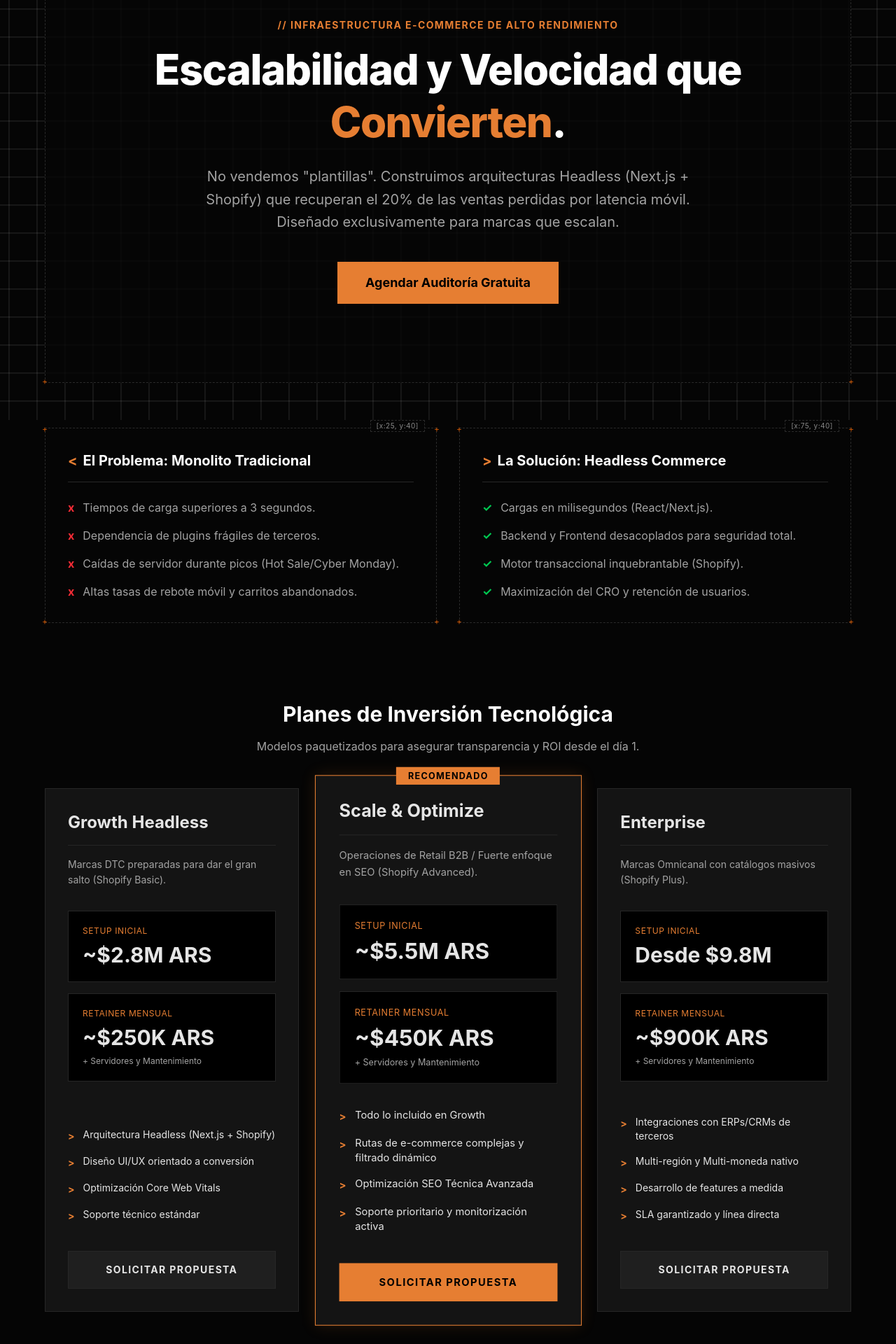
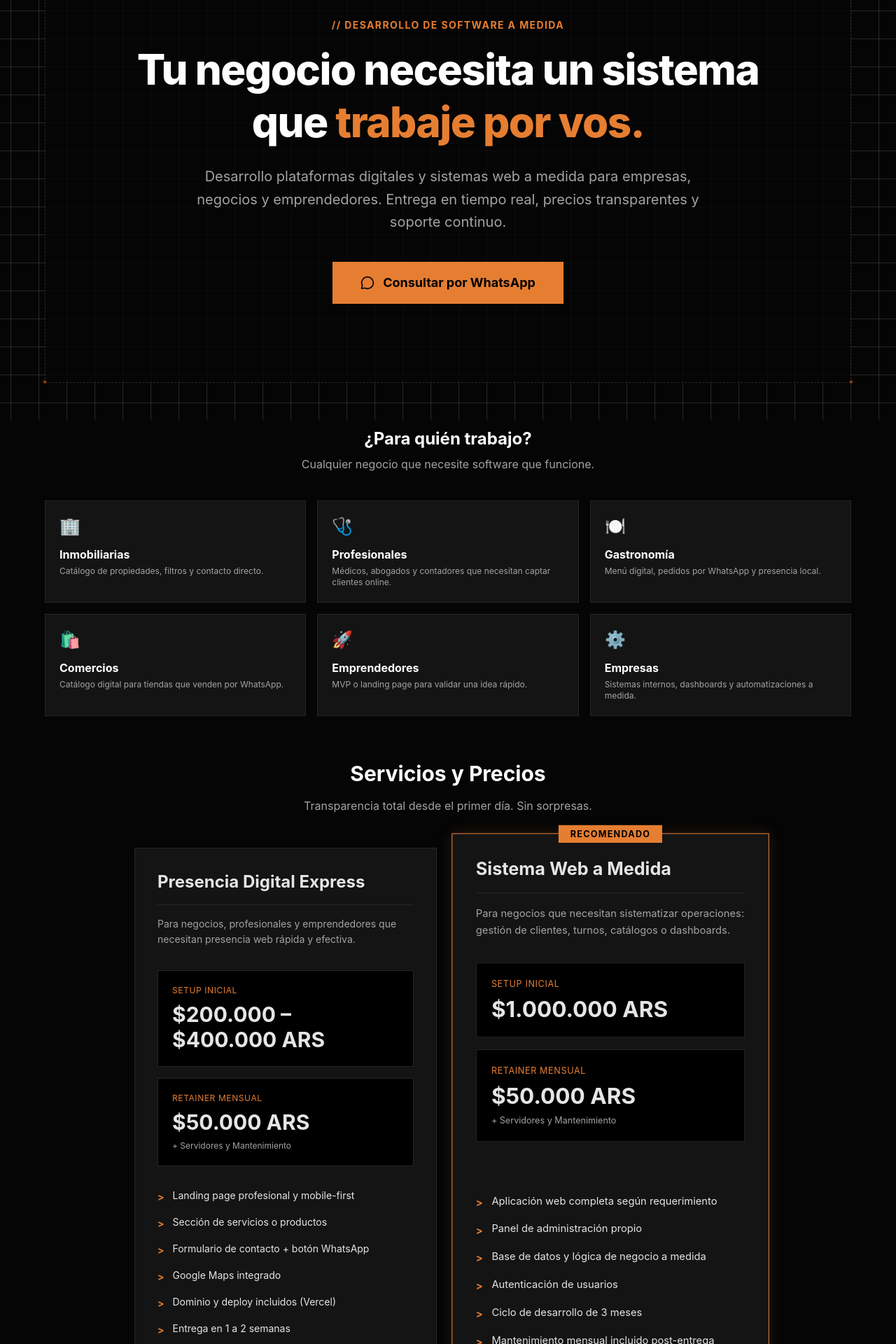
Before and after one commit to artifex94/artifex94.github.io, a React (Vite) app: page /business in a window 1280 px wide. Shown: the part 200-2120 px from the top of the page at 70% size. Built offline with nearby package versions, Linux system fonts and the light colour scheme.

Commit message:
feat: actualizar servicios, proyectos y contacto WhatsApp
- Business.tsx: reescritura completa — Servicio A (landing express) y Servicio B (sistema a medida)
- data.ts: WhatsApp agregado, 2 demos nuevos, UNER actualizada, about me client-focused
- Hero.tsx: botón WhatsApp en panel de contacto

```diff
--- a/src/Business.tsx
+++ b/src/Business.tsx
@@ -2,52 +2,56 @@ import React from 'react';
 import { motion } from 'framer-motion';
 import { BlueprintBox } from './components/BlueprintBox';
 import { PricingBox, type PricingTier } from './components/PricingBox';
+import { MessageCircle } from 'lucide-react';
+
+const WHATSAPP_URL = "https://wa.me/5493XXXXXXXXX?text=Hola%20Ramiro%2C%20quiero%20consultar%20sobre%20un%20proyecto%20web.";
 
 const pricingTiers: PricingTier[] = [
   {
-    name: "Growth Headless",
-    target: "Marcas DTC preparadas para dar el gran salto (Shopify Basic).",
-    setupPrice: "~$2.8M ARS",
-    retainerPrice: "~$250K ARS",
+    name: "Presencia Digital Express",
+    target: "Para negocios, profesionales y emprendedores que necesitan presencia web rápida y efectiva.",
+    setupPrice: "$200.000 – $400.000 ARS",
+    retainerPrice: "$50.000 ARS",
     features: [
-      "Arquitectura Headless (Next.js + Shopify)",
-      "Diseño UI/UX orientado a conversión",
-      "Optimización Core Web Vitals",
-      "Soporte técnico estándar"
-    ]
+      "Landing page profesional y mobile-first",
+      "Sección de servicios o productos",
+      "Formulario de contacto + botón WhatsApp",
+      "Google Maps integrado",
+      "Dominio y deploy incluidos (Vercel)",
+      "Entrega en 1 a 2 semanas",
+    ],
   },
   {
-    name: "Scale & Optimize",
-    target: "Operaciones de Retail B2B / Fuerte enfoque en SEO (Shopify Advanced).",
-    setupPrice: "~$5.5M ARS",
-    retainerPrice: "~$450K ARS",
+    name: "Sistema Web a Medida",
+    target: "Para negocios que necesitan sistematizar operaciones: gestión de clientes, turnos, catálogos o dashboards.",
+    setupPrice: "$1.000.000 ARS",
+    retainerPrice: "$50.000 ARS",
     features: [
-      "Todo lo incluido en Growth",
-      "Rutas de e-commerce complejas y filtrado dinámico",
-      "Optimización SEO Técnica Avanzada",
-      "Soporte prioritario y monitorización activa"
+      "Aplicación web completa según requerimiento",
+      "Panel de administración propio",
+      "Base de datos y lógica de negocio a medida",
+      "Autenticación de usuarios",
+      "Ciclo de desarrollo de 3 meses",
+      "Mantenimiento mensual incluido post-entrega",
     ],
-    isPopular: true
+    isPopular: true,
   },
-  {
-    name: "Enterprise",
-    target: "Marcas Omnicanal con catálogos masivos (Shopify Plus).",
-    setupPrice: "Desde $9.8M",
-    retainerPrice: "~$900K ARS",
-    features: [
-      "Integraciones con ERPs/CRMs de terceros",
-      "Multi-región y Multi-moneda nativo",
-      "Desarrollo de features a medida",
-      "SLA garantizado y línea directa"
-    ]
-  }
 ];
 
 const onboardingSteps = [
-  { step: "01", title: "Discovery", desc: "Auditoría técnica profunda y trazado del plan de acción enfocado en el CRO." },
-  { step: "02", title: "Propuesta", desc: "Definición de arquitectura de datos, estimación de ROI e hitos de proyecto." },
-  { step: "03", title: "Desarrollo", desc: "Sprints ágiles semanales para desacoplar e integrar Next.js con Shopify." },
-  { step: "04", title: "Lanzamiento", desc: "Despliegue a producción y entrada al ciclo de Retainer para escalabilidad." },
+  { step: "01", title: "Discovery", desc: "Reunión de diagnóstico para entender el negocio, el problema y los objetivos. Sin costo." },
+  { step: "02", title: "Propuesta", desc: "Definición del alcance, arquitectura, tiempos y presupuesto detallado." },
+  { step: "03", title: "Desarrollo", desc: "Ciclo de desarrollo con entregas parciales y comunicación continua." },
+  { step: "04", title: "Entrega & Soporte", desc: "Deploy a producción y transición al plan de mantenimiento mensual." },
+];
+
+const targetSegments = [
+  { icon: "🏢", title: "Inmobiliarias", desc: "Catálogo de propiedades, filtros y contacto directo." },
+  { icon: "🩺", title: "Profesionales", desc: "Médicos, abogados y contadores que necesitan captar clientes online." },
+  { icon: "🍽️", title: "Gastronomía", desc: "Menú digital, pedidos por WhatsApp y presencia local." },
+  { icon: "🛍️", title: "Comercios", desc: "Catálogo digital para tiendas que venden por WhatsApp." },
+  { icon: "🚀", title: "Emprendedores", desc: "MVP o landing page para validar una idea rápido." },
+  { icon: "⚙️", title: "Empresas", desc: "Sistemas internos, dashboards y automatizaciones a medida." },
 ];
 
 export const Business: React.FC = () => {
@@ -60,87 +64,121 @@ export const Business: React.FC = () => {
     >
       <div className="max-w-6xl mx-auto flex flex-col gap-16">
 
-        {/* Hero Section */}
+        {/* Hero */}
         <BlueprintBox coords={{ x: 10, y: 15 }} delay={0.1}>
           <div className="py-12 md:py-20 text-center max-w-4xl mx-auto flex flex-col items-center">
             <span className="text-[#E67E32] uppercase tracking-widest text-sm font-bold mb-4 block">
-              // Infraestructura E-commerce de Alto Rendimiento
+              // Desarrollo de Software a Medida
             </span>
             <h1 className="text-4xl md:text-6xl font-extrabold text-white mb-6 tracking-tight leading-tight">
-              Escalabilidad y Velocidad que <span className="text-[#E67E32]">Convierten</span>.
+              Tu negocio necesita un sistema que{" "}
+              <span className="text-[#E67E32]">trabaje por vos.</span>
             </h1>
             <p className="text-lg md:text-xl text-[#a3a3a3] mb-10 max-w-3xl leading-relaxed">
-              No vendemos "plantillas". Construimos arquitecturas Headless (Next.js + Shopify) que recuperan el 20% de las ventas perdidas por latencia móvil. Diseñado exclusivamente para marcas que escalan.
+              Desarrollo plataformas digitales y sistemas web a medida para empresas, negocios y emprendedores.
+              Entrega en tiempo real, precios transparentes y soporte continuo.
             </p>
-            <button className="bg-[#E67E32] text-black px-10 py-4 font-bold text-lg hover:bg-white hover:shadow-[0_0_20px_rgba(230,126,50,0.6)] transition-all duration-300">
-              Agendar Auditoría Gratuita
-            </button>
+            <a
+              href={WHATSAPP_URL}
+              target="_blank"
+              rel="noreferrer"
+              className="flex items-center gap-3 bg-[#E67E32] text-black px-10 py-4 font-bold text-lg hover:bg-white hover:shadow-[0_0_20px_rgba(230,126,50,0.6)] transition-all duration-300"
+            >
+              <MessageCircle className="w-5 h-5" />
+              Consultar por WhatsApp
+            </a>
           </div>
         </BlueprintBox>
 
-        {/* Problem vs Solution */}
-        <div className="grid grid-cols-1 md:grid-cols-2 gap-8">
-          <BlueprintBox coords={{ x: 25, y: 40 }} delay={0.3}>
-            <h3 className="text-xl font-bold text-white mb-6 border-b border-[#262626] pb-4">
-              <span className="text-[#E67E32] mr-2">{"<"}</span>El Problema: Monolito Tradicional
-            </h3>
-            <ul className="space-y-4 text-[#a3a3a3]">
-              <li className="flex gap-3"><span className="text-red-500 font-bold">x</span> Tiempos de carga superiores a 3 segundos.</li>
-              <li className="flex gap-3"><span className="text-red-500 font-bold">x</span> Dependencia de plugins frágiles de terceros.</li>
-              <li className="flex gap-3"><span className="text-red-500 font-bold">x</span> Caídas de servidor durante picos (Hot Sale/Cyber Monday).</li>
-              <li className="flex gap-3"><span className="text-red-500 font-bold">x</span> Altas tasas de rebote móvil y carritos abandonados.</li>
-            </ul>
-          </BlueprintBox>
+        {/* Segmentos target */}
+        <section>
+          <div className="text-center mb-10">
+            <h2 className="text-2xl font-bold text-white mb-2">¿Para quién trabajo?</h2>
+            <p className="text-[#a3a3a3]">Cualquier negocio que necesite software que funcione.</p>
+          </div>
+          <div className="grid grid-cols-2 md:grid-cols-3 gap-4">
+            {targetSegments.map((seg, idx) => (
+              <div
+                key={idx}
+                className="bg-[#141414] border border-[#262626] p-5 hover:border-[#E67E32] transition-colors"
+              >
+                <span className="text-2xl mb-3 block">{seg.icon}</span>
+                <h4 className="text-white font-bold mb-1">{seg.title}</h4>
+                <p className="text-xs text-[#a3a3a3]">{seg.desc}</p>
+              </div>
+            ))}
+          </div>
+        </section>
 
-          <BlueprintBox coords={{ x: 75, y: 40 }} delay={0.4}>
-            <h3 className="text-xl font-bold text-white mb-6 border-b border-[#262626] pb-4">
-              <span className="text-[#E67E32] mr-2">{">"}</span>La Solución: Headless Commerce
-            </h3>
-            <ul className="space-y-4 text-[#a3a3a3]">
-              <li className="flex gap-3"><span className="text-green-500 font-bold">✓</span> Cargas en milisegundos (React/Next.js).</li>
-              <li className="flex gap-3"><span className="text-green-500 font-bold">✓</span> Backend y Frontend desacoplados para seguridad total.</li>
-              <li className="flex gap-3"><span className="text-green-500 font-bold">✓</span> Motor transaccional inquebrantable (Shopify).</li>
-              <li className="flex gap-3"><span className="text-green-500 font-bold">✓</span> Maximización del CRO y retención de usuarios.</li>
-            </ul>
-          </BlueprintBox>
-        </div>
-
-        {/* Pricing Section */}
-        <section className="mt-12">
+        {/* Pricing */}
+        <section>
           <div className="text-center mb-12">
-            <h2 className="text-3xl font-bold text-white mb-4">Planes de Inversión Tecnológica</h2>
-            <p className="text-[#a3a3a3]">Modelos paquetizados para asegurar transparencia y ROI desde el día 1.</p>
+            <h2 className="text-3xl font-bold text-white mb-4">Servicios y Precios</h2>
+            <p className="text-[#a3a3a3]">Transparencia total desde el primer día. Sin sorpresas.</p>
           </div>
-          <div className="grid grid-cols-1 lg:grid-cols-3 gap-8">
+          <div className="grid grid-cols-1 lg:grid-cols-2 gap-8 max-w-4xl mx-auto">
             {pricingTiers.map((tier, idx) => (
               <PricingBox key={idx} {...tier} />
             ))}
           </div>
         </section>
 
-        {/* Retainer Banner */}
+        {/* Mantenimiento banner */}
         <BlueprintBox coords={{ x: 50, y: 80 }} delay={0.5} className="bg-[#1f1f1f] border-l-4 border-l-[#E67E32]">
           <div className="p-4 md:p-8 flex flex-col md:flex-row items-center gap-8 justify-between">
             <div className="flex-1">
-              <h3 className="text-2xl font-bold text-white mb-3">El Abono Mensual no es un gasto. <br/><span className="text-[#E67E32]">Es tu Seguro de Infraestructura.</span></h3>
-              <p className="text-[#a3a3a3]">Nuestro Retainer Mensual asegura alojamiento en servidores cloud ultrarrápidos, mantenimiento preventivo de código y evolución continua. Garantizamos que tu tienda nunca se caiga ni quede obsoleta ante las actualizaciones del ecosistema web.</p>
+              <h3 className="text-2xl font-bold text-white mb-3">
+                El mantenimiento mensual no es un gasto.<br />
+                <span className="text-[#E67E32]">Es tu garantía de continuidad.</span>
+              </h3>
+              <p className="text-[#a3a3a3]">
+                Por $50.000 ARS/mes tu sistema se mantiene actualizado, seguro y con soporte directo.
+                Ante cualquier cambio o problema, respuesta en el día.
+              </p>
             </div>
           </div>
         </BlueprintBox>
 
-        {/* Onboarding Process */}
+        {/* Proceso */}
         <section className="mb-16">
-          <h2 className="text-3xl font-bold text-white mb-10 text-center">Proceso de Onboarding</h2>
+          <h2 className="text-3xl font-bold text-white mb-10 text-center">¿Cómo trabajamos?</h2>
           <div className="grid grid-cols-1 md:grid-cols-4 gap-6">
             {onboardingSteps.map((step, idx) => (
-              <div key={idx} className="bg-[#141414] border border-[#262626] p-6 relative hover:border-[#E67E32] transition-colors">
-                <span className="absolute -top-4 -left-4 text-5xl font-black text-[#E67E32] opacity-20">{step.step}</span>
+              <div
+                key={idx}
+                className="bg-[#141414] border border-[#262626] p-6 relative hover:border-[#E67E32] transition-colors"
+              >
+                <span className="absolute -top-4 -left-4 text-5xl font-black text-[#E67E32] opacity-20">
+                  {step.step}
+                </span>
                 <h4 className="text-xl font-bold text-[#e5e5e5] mb-3 relative z-10">{step.title}</h4>
                 <p className="text-sm text-[#a3a3a3] relative z-10">{step.desc}</p>
               </div>
             ))}
           </div>
         </section>
+
+        {/* CTA final */}
+        <BlueprintBox coords={{ x: 50, y: 95 }} delay={0.6}>
+          <div className="text-center py-10">
+            <h3 className="text-2xl font-bold text-white mb-4">
+              ¿Tenés un proyecto en mente?
+            </h3>
+            <p className="text-[#a3a3a3] mb-8 max-w-xl mx-auto">
+              Contame qué necesitás. La primera consulta es sin cargo y sin compromiso.
+            </p>
+            <a
+              href={WHATSAPP_URL}
+              target="_blank"
+              rel="noreferrer"
+              className="inline-flex items-center gap-3 bg-[#E67E32] text-black px-10 py-4 font-bold text-lg hover:bg-white transition-all duration-300"
+            >
+              <MessageCircle className="w-5 h-5" />
+              Escribime por WhatsApp
+            </a>
+          </div>
+        </BlueprintBox>
+
       </div>
     </motion.div>
   );
--- a/src/components/Hero.tsx
+++ b/src/components/Hero.tsx
@@ -1,6 +1,6 @@
 import React from 'react';
 import { BlueprintBox } from './BlueprintBox';
-import { Terminal, Github, Linkedin, Mail } from 'lucide-react';
+import { Terminal, Github, Linkedin, Mail, MessageCircle } from 'lucide-react';
 import { data } from '../data/data';
 import { Typewriter } from './Typewriter'; // <-- Importamos nuestro nuevo componente
 
@@ -50,6 +50,9 @@ export const Hero: React.FC = () => {
           <a href={`mailto:${personal.emails.professional}`} className="flex items-center gap-2 text-sm text-primary hover:text-accent transition-colors">
             <Mail className="w-4 h-4" /> {personal.emails.professional}
           </a>
+          <a href={personal.social.whatsapp} target="_blank" rel="noreferrer" className="flex items-center gap-2 text-sm font-bold text-accent border border-accent/40 px-2 py-1 hover:bg-accent/10 transition-colors">
+            <MessageCircle className="w-4 h-4" /> WhatsApp
+          </a>
         </div>
 
       </div>
--- a/src/data/data.ts
+++ b/src/data/data.ts
@@ -5,6 +5,7 @@ export interface Project {
   technologies: string[];
   liveUrl?: string;
   githubUrl?: string;
+  tag?: string;
 }
 
 export interface Experience {
@@ -32,7 +33,7 @@ export interface PortfolioData {
     aka: string;
     title: string;
     emails: { professional: string; personal: string };
-    social: { github: string; linkedin: string };
+    social: { github: string; linkedin: string; whatsapp: string };
     aboutMe: string;
   };
   experience: Experience[];
@@ -41,7 +42,6 @@ export interface PortfolioData {
   projects: Project[];
 }
 
-// Los datos reales que alimentarán tu UI
 export const data: PortfolioData = {
   personal: {
     name: "Ramiro Aníbal Escobar",
@@ -54,8 +54,10 @@ export const data: PortfolioData = {
     social: {
       github: "https://github.com/artifex94",
       linkedin: "https://www.linkedin.com/in/ramiroescobar",
+      whatsapp: "https://wa.me/5493XXXXXXXXX?text=Hola%20Ramiro%2C%20vi%20tu%20portfolio%20y%20me%20interesa%20hablar%20sobre%20un%20proyecto.",
     },
-    aboutMe: "Desarrollador orientado a soluciones con un fuerte background en administración de sistemas e integración de software. Combino mi experiencia técnica en redes y bases de datos con el desarrollo moderno frontend y backend para crear herramientas eficientes y escalables.",
+    aboutMe:
+      "Desarrollo plataformas digitales a medida para empresas, negocios y emprendedores que necesitan software que funcione. Combino ingeniería de software moderna con visión de negocio para entregar sistemas que generan resultados reales: más clientes, operaciones más eficientes y presencia digital que convierte.",
   },
 
   experience: [
@@ -67,16 +69,17 @@ export const data: PortfolioData = {
         "Implementación y gestión de software de monitoreo SoftGuard para sistemas de seguridad, domótica, control de acceso y rastreo GPS.",
         "Administración integral del CRM, saneamiento de bases de datos y configuración de sistemas de alarma mediante Beat Netio.",
         "Desarrollo y mantenimiento de la Landing Page corporativa utilizando Next.js y TypeScript.",
-        "Proyecto actual: Desarrollo de un portal de clientes (sección de usuario) para el monitoreo autogestionado de cuentas."
+        "Desarrollo de portal de clientes para monitoreo autogestionado de cuentas de seguridad."
       ]
     }
   ],
 
   education: [
     {
-      institution: "Universidad Siglo XXI",
-      degree: "Licenciatura en Ciencias de la Computación (Cursado parcial equivalente a Analista de Sistemas)",
-      period: "2021 - 2023",
+      institution: "Universidad Nacional de Entre Ríos (UNER)",
+      degree: "Ingeniería en Informática",
+      period: "2022 - Presente",
+      details: "Cursando materias de Algoritmos y Estructuras de Datos, Pruebas de Software y Principios de Economía."
     },
     {
       institution: "Argentina Programa",
@@ -85,34 +88,50 @@ export const data: PortfolioData = {
     },
     {
       institution: "Platzi",
-      degree: "Más de 30 certificaciones en Desarrollo Web y Tecnologías",
+      degree: "+20 certificaciones en Desarrollo Web",
       period: "2020 - Presente",
-      details: "Cursos destacados en React, Next.js, Node.js y TypeScript. (Enlace a Linktree en construcción)."
+      details: "React, Next.js, Node.js, TypeScript, Arquitectura de Software, Bases de Datos."
     }
   ],
 
   skills: [
     {
       category: "Frontend",
-      skills: ["HTML", "CSS", "JavaScript", "TypeScript", "React", "Next.js", "TailwindCSS"]
+      skills: ["React", "Next.js", "TypeScript", "TailwindCSS", "Framer Motion"]
     },
     {
       category: "Backend & Bases de Datos",
-      skills: ["Node.js", "Java", "SQL", "JPA", "JDBC"]
+      skills: ["Node.js", "Java", "SQL", "REST APIs"]
     },
     {
-      category: "Intereses & Exploración",
-      skills: ["IoT (Internet of Things)", "Electrónica", "Arduino"]
+      category: "Herramientas & Workflow",
+      skills: ["Git", "GitHub", "Vercel", "Figma", "Clean Code"]
     }
   ],
 
   projects: [
     {
-      title: "Escobar Instalaciones - Landing Page",
-      description: "Plataforma web corporativa desarrollada desde cero para presentar servicios de seguridad electrónica, domótica y monitoreo.",
+      title: "Escobar Instalaciones — Plataforma Corporativa",
+      description:
+        "Sitio web corporativo completo para empresa de seguridad electrónica y domótica. Incluye presentación de servicios, sección de contacto y portal de clientes en desarrollo para monitoreo autogestionado.",
       technologies: ["Next.js", "TypeScript", "React", "TailwindCSS"],
       liveUrl: "https://instalacionescob.ar",
-      githubUrl: "https://github.com/artifex94/Ei-LandingPage.git"
+      githubUrl: "https://github.com/artifex94/Ei-LandingPage.git",
+      tag: "Proyecto Real"
+    },
+    {
+      title: "Demo — Presencia Digital para Profesionales",
+      description:
+        "Landing page diseñada para profesionales independientes (médicos, abogados, contadores). Incluye sección de servicios, formulario de contacto, integración WhatsApp y diseño mobile-first orientado a captación de clientes.",
+      technologies: ["Next.js", "TypeScript", "TailwindCSS", "Vercel"],
+      tag: "Demo"
+    },
+    {
+      title: "Demo — Catálogo Digital para Comercios",
+      description:
+        "Sitio web para tiendas y restaurantes locales. Presenta productos o menú en formato visual, integra pedidos por WhatsApp y muestra ubicación con Google Maps. Optimizado para conversión mobile.",
+      technologies: ["React", "TypeScript", "TailwindCSS", "Vercel"],
+      tag: "Demo"
     }
   ]
 };
```
